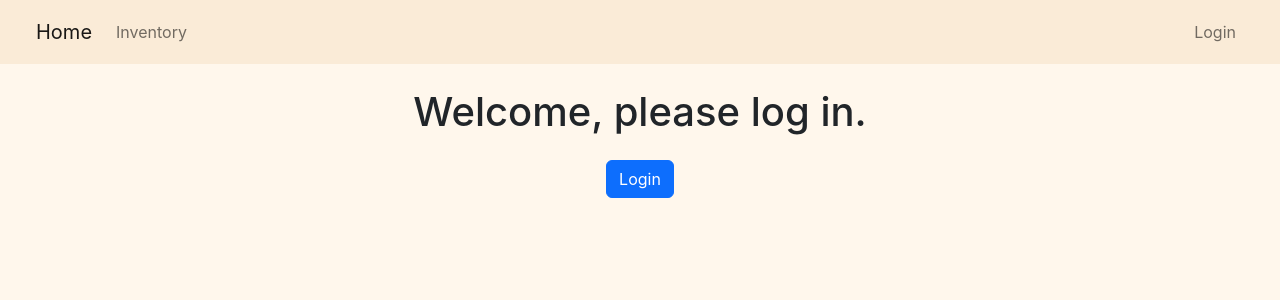
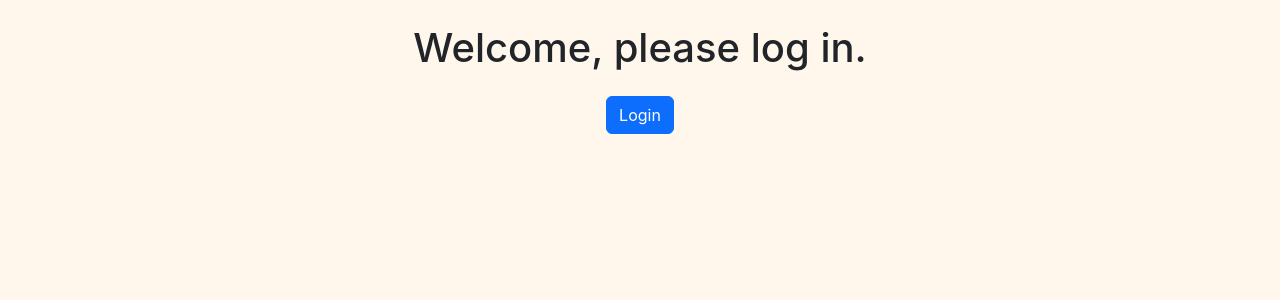
Before and after one commit to RyanDelbango/resource-center, a Next.js app: page /auth/login in a window 1280 px wide. Shown: the top 300 px of the page. Built offline with nearby package versions, Linux system fonts and the light colour scheme.

Commit message:
Add: Redirect if not authenticated

```diff
--- a/components/layout.tsx
+++ b/components/layout.tsx
@@ -1,14 +1,25 @@
-import { ReactNode } from "react"
+import { ReactNode, useEffect } from "react"
+import Router from 'next/router'
 import NavBar from "./Nav"
+import { useSelector } from 'react-redux'
+import { selectAuth } from '../libs/slice';
 
 interface LayoutProps {
     children: ReactNode,
 }
 
 const Layout = ({ children }: LayoutProps) => {
+  const authenticated = useSelector(selectAuth);
+
+  useEffect(() => {
+    if (!authenticated && window.location.pathname !== '/auth/login') {
+      Router.push('/auth/login')
+    }
+  }, [window.location.pathname]);
+
   return (
     <>
-      <NavBar />
+      {authenticated ? <NavBar /> : <></>}
       <main>{children}</main>
     </>
   )
```
